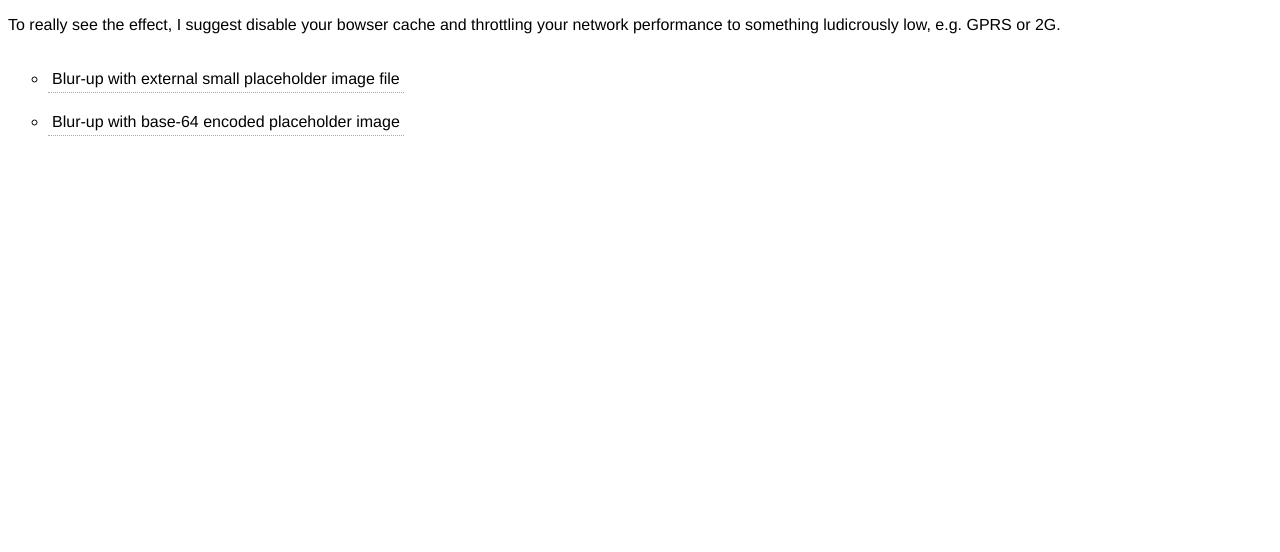
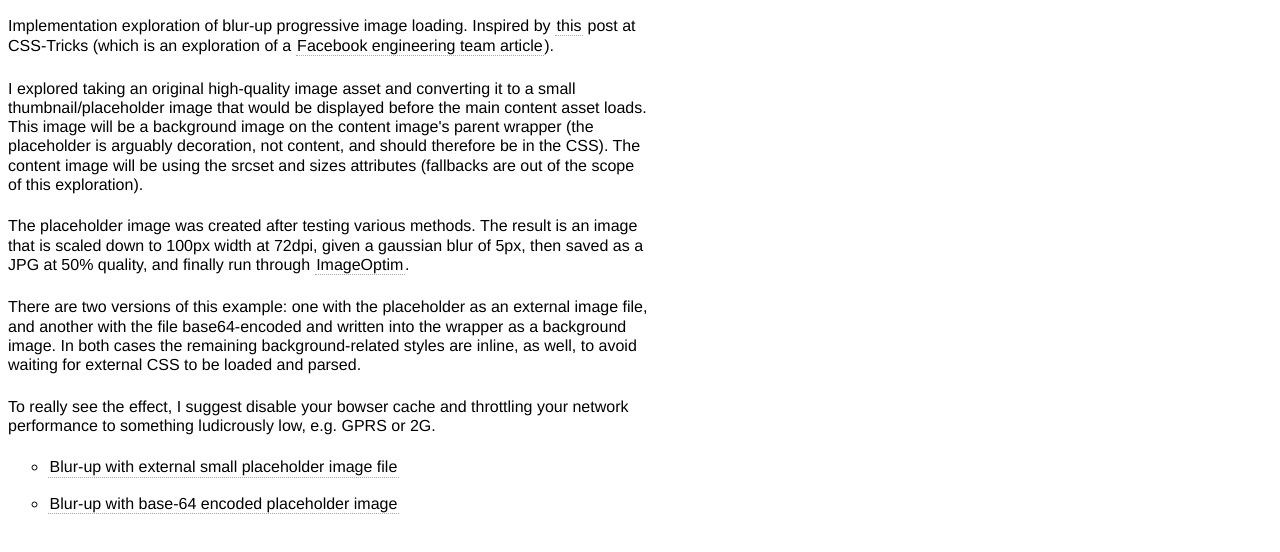
Before and after one commit to Danjohnsonnj/blur-up, a plain HTML site: page index.html in a window 1280 px wide. Drawn offline with Linux system fonts and the light colour scheme.

Commit message:
Added README text to index

```diff
--- a/index.html
+++ b/index.html
@@ -13,19 +13,21 @@
     <style type="text/css">
     * {
       font-family: Helvetica, Arial, sans-serif;
+      line-height: 1.2em;
       color: black;
     }
 
     a {
       text-decoration: none;
       display: inline-block;
-      padding: 0.25em;
+      padding: 0 0.1em;
       border-bottom: 1px dotted #aaa;
       transition: all 0.1s ease-in-out;
     }
 
     p {
-      margin-bottom: 2em;
+      max-width: 40em;
+      margin-bottom: 1.4em;
     }
 
     a:hover,
@@ -54,6 +56,13 @@
   </head>
 
   <body>
+    <p>Implementation exploration of blur-up progressive image loading. Inspired by <a href="https://css-tricks.com/the-blur-up-technique-for-loading-background-images/" target="blank">this</a> post at CSS-Tricks (which is an exploration of a <a href="https://code.facebook.com/posts/991252547593574/the-technology-behind-preview-photos/" target="blank">Facebook engineering team article</a>).</p>
+
+    <p>I explored taking an original high-quality image asset and converting it to a small thumbnail/placeholder image that would be displayed before the main content asset loads. This image will be a background image on the content image's parent wrapper (the placeholder is arguably decoration, not content, and should therefore be in the CSS). The content image will be using the <code>srcset</code> and <code>sizes</code> attributes (fallbacks are out of the scope of this exploration).</p>
+
+    <p>The placeholder image was created after testing various methods. The result is an image that is scaled down to 100px width at 72dpi, given a gaussian blur of 5px, then saved as a JPG at 50% quality, and finally run through <a href="https://imageoptim.com/" target="blank">ImageOptim</a>.</p>
+
+    <p>There are two versions of this example: one with the placeholder as an external image file, and another with the file base64-encoded and written into the wrapper as a background image. In both cases the remaining background-related styles are inline, as well, to avoid waiting for external CSS to be loaded and parsed.</p>
 
     <p>To really see the effect, I suggest disable your bowser cache and throttling
     your network performance to something ludicrously low, e.g. GPRS or 2G.</p>
```
